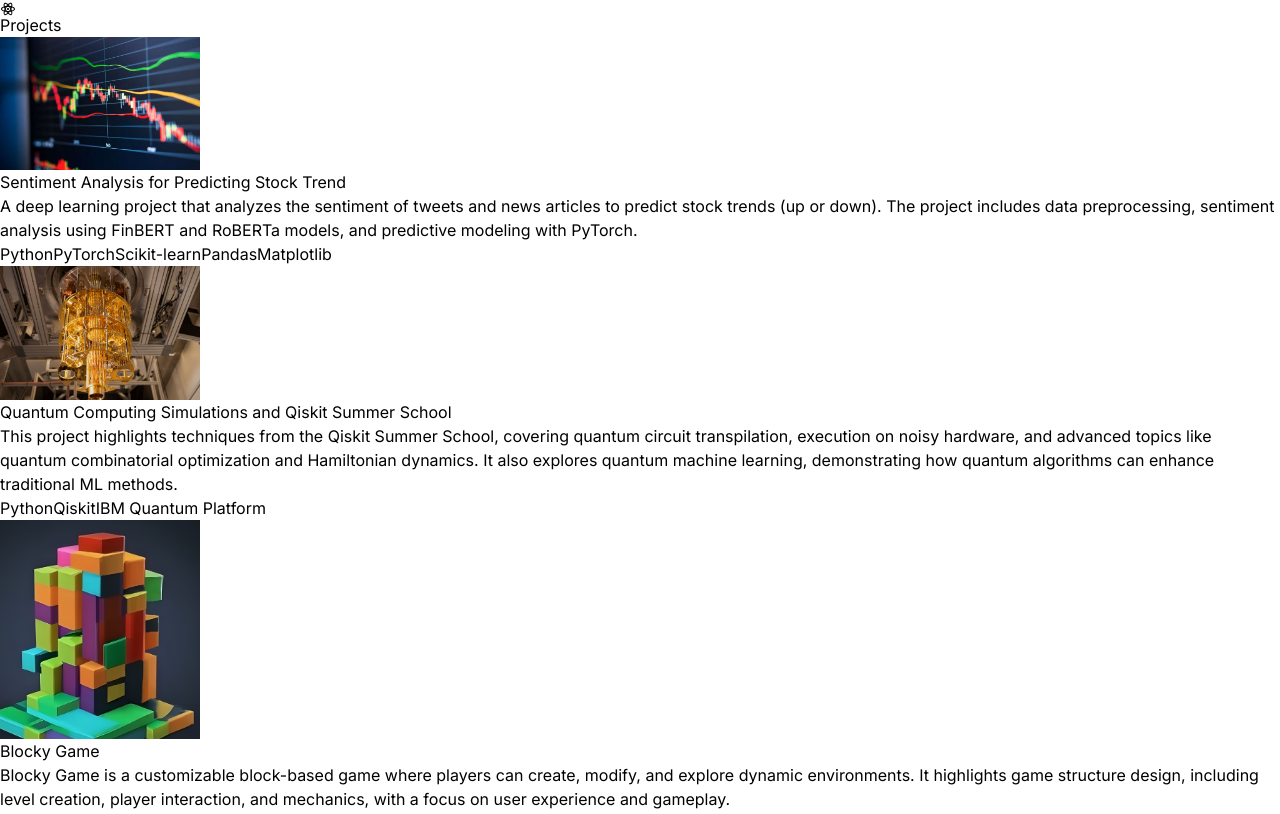
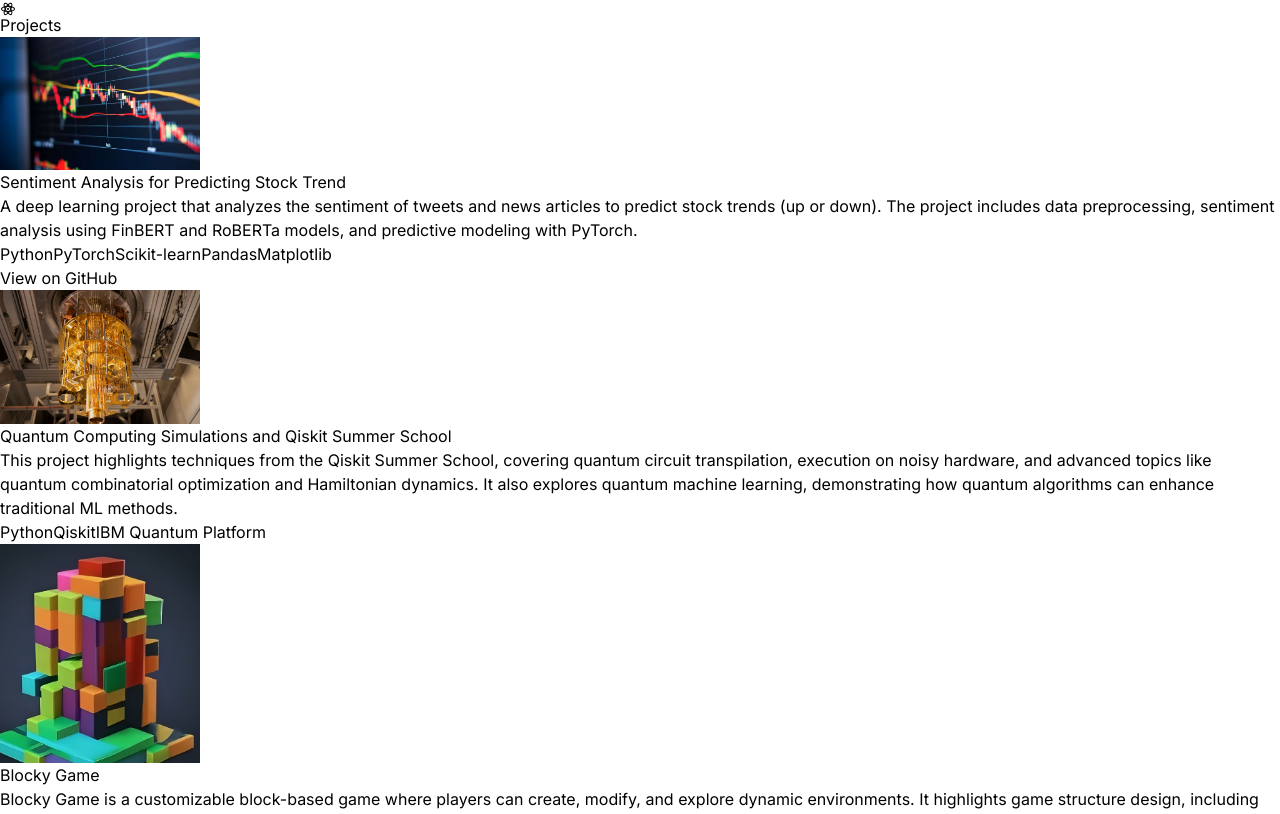
Before and after one commit to ompatech/react-portfolio-om, a React (Vite) app: page / in a window 1280 px wide. Shown: the part 1185-1999 px from the top of the page. Built offline with nearby package versions, Linux system fonts and the light colour scheme.

Commit message:
Added the direct link to github projects.

```diff
--- a/src/components/About.jsx
+++ b/src/components/About.jsx
@@ -2,6 +2,7 @@ import React from 'react'
 import aboutImg from "../assets/about.jpg";
 import { ABOUT_TEXT } from '../constants';
 import { motion } from "framer-motion";
+
 
 const About = () => {
   return (
--- a/src/components/Navbar.jsx
+++ b/src/components/Navbar.jsx
@@ -11,11 +11,11 @@ const Navbar = () => {
       <h1 className="mx-2 w-10 text-3xl">Op</h1>
         {/* <img className="mx-2 w-10" src={logo} alt="logo" /> */}
     </div>
-    <div className="m-8 flex items-center justify-center gap-4 text-2xl">
-        <a href="https://www.linkedin.com/in/om-patel-0608b326b" target="_blank" rel="noopener noreferrer">
+    <div className="m-8 flex items-center justify-center gap-4 text-2xl ">
+        <a className=" hover:shadow-xl transition transform hover:scale-105 duration-300" href="https://www.linkedin.com/in/om-patel-0608b326b" target="_blank" rel="noopener noreferrer">
             <FaLinkedin />
         </a>
-        <a href="https://github.com/ompatech" target="_blank" rel="noopener noreferrer">
+        <a className= " hover:shadow-xl transition transform hover:scale-105 duration-3000" href="https://github.com/ompatech" target="_blank" rel="noopener noreferrer">
             <FaGithub />
         </a>
 
--- a/src/components/Projects.jsx
+++ b/src/components/Projects.jsx
@@ -1,45 +1,97 @@
-import React from 'react'
-import { PROJECTS } from '../constants'
+// import React from 'react'
+// import { PROJECTS } from '../constants'
+// import { motion } from 'framer-motion';
+
+// const Projects = () => {
+//   return (
+//     <div className="border-b border-neutral-900 pb-4">
+//       <motion.h2
+//         whileInView={{ opacity: 1, y: 0}}
+//         initial={{ opacity: 0, y: -100}}
+//         transition={{ duration: 0.5}}
+//         className="my-20 text-center text-4xl">Projects</motion.h2>
+//       <div>
+//         {PROJECTS.map((project, index) => (
+//             <div key={index} className="mb-8 flex flex-wrap lg:justify-center">
+//                 <motion.div
+//                   whileInView={{ opacity: 1, x: 0}}
+//                   initial={{ opacity: 0, x: -100}}
+//                   transition={{ duration: 1}}
+//                   className="w-full lg:w-1/4">
+//                     <img src={project.image} width={200} height={200} className='mb-6 rounded' alt={project.title} />
+//                 </motion.div>
+//             <motion.div
+//               whileInView={{ opacity: 1, x: 0}}
+//               initial={{ opacity: 0, x: 100}}
+//               transition={{ duration: 1}}
+//               className="w-full max-w-xl lg:w-3/4">
+//                 <h6 className="mb-2 font-semibold">{project.title}</h6>
+//                 <p className="mb-4 text-neutral-400">{project.description}</p>
+//                 {project.technologies.map((tech, index) =>(
+//                     <span key={index} className="mr-2 rounded bg-neutral-900 px-2 py-1 text-sm font-medium text-purple-900">
+//                         {tech}
+//                     </span>
+
+//                 ))}
+//             </motion.div>
+//             </div>
+
+//         ))}
+//       </div>
+//     </div>
+//   )
+// }
+
+// export default Projects
+import React from 'react';
+import { PROJECTS } from '../constants';
 import { motion } from 'framer-motion';
 
 const Projects = () => {
   return (
     <div className="border-b border-neutral-900 pb-4">
       <motion.h2
-        whileInView={{ opacity: 1, y: 0}}
-        initial={{ opacity: 0, y: -100}}
-        transition={{ duration: 0.5}}
-        className="my-20 text-center text-4xl">Projects</motion.h2>
+        whileInView={{ opacity: 1, y: 0 }}
+        initial={{ opacity: 0, y: -100 }}
+        transition={{ duration: 0.5 }}
+        className="my-20 text-center text-4xl">
+        Projects
+      </motion.h2>
       <div>
         {PROJECTS.map((project, index) => (
           <div key={index} className="mb-8 flex flex-wrap lg:justify-center">
             <motion.div
-                  whileInView={{ opacity: 1, x: 0}}
-                  initial={{ opacity: 0, x: -100}}
-                  transition={{ duration: 1}}
+              whileInView={{ opacity: 1, x: 0 }}
+              initial={{ opacity: 0, x: -100 }}
+              transition={{ duration: 1 }}
               className="w-full lg:w-1/4">
               <img src={project.image} width={200} height={200} className='mb-6 rounded' alt={project.title} />
             </motion.div>
             <motion.div
-              whileInView={{ opacity: 1, x: 0}}
-              initial={{ opacity: 0, x: 100}}
-              transition={{ duration: 1}}
+              whileInView={{ opacity: 1, x: 0 }}
+              initial={{ opacity: 0, x: 100 }}
+              transition={{ duration: 1 }}
               className="w-full max-w-xl lg:w-3/4">
               <h6 className="mb-2 font-semibold">{project.title}</h6>
               <p className="mb-4 text-neutral-400">{project.description}</p>
-                {project.technologies.map((tech, index) =>(
+              {project.technologies.map((tech, index) => (
                 <span key={index} className="mr-2 rounded bg-neutral-900 px-2 py-1 text-sm font-medium text-purple-900">
                   {tech}
                 </span>
-
               ))}
+              {project.link && (
+                <div className="mt-4">
+                  <a href={project.link} target="_blank" rel="noopener noreferrer" className="text-orange-400 text-sm hover:underline">
+                    View on GitHub
+                  </a>
+                </div>
+              )}
             </motion.div>
           </div>
-
         ))}
       </div>
     </div>
-  )
+  );
 }
 
-export default Projects
+export default Projects;
--- a/src/constants/index.js
+++ b/src/constants/index.js
@@ -45,6 +45,7 @@ export const PROJECTS = [
     description:
       "A deep learning project that analyzes the sentiment of tweets and news articles to predict stock trends (up or down). The project includes data preprocessing, sentiment analysis using FinBERT and RoBERTa models, and predictive modeling with PyTorch.",
     technologies: ["Python", "PyTorch", "Scikit-learn", "Pandas", "Matplotlib", ],
+    link: "https://github.com/ompatech/Sentiment-Analysis-and-Stock-Market"
   },
   {
     title: "Quantum Computing Simulations and Qiskit Summer School",
@@ -66,6 +67,7 @@ export const PROJECTS = [
     description:
       "A personal portfolio website showcasing projects, skills, and contact form using EmailJs.",
     technologies: ["HTML", "CSS", "JavaScript", "React"],
+    link: "https://github.com/ompatech/react-portfolio-om"
   },
 ];
 
```
Also changed, not shown: 2 other files (tests, documents, lock files or other folders). Lines whose indentation alone changed are shown as unchanged.
